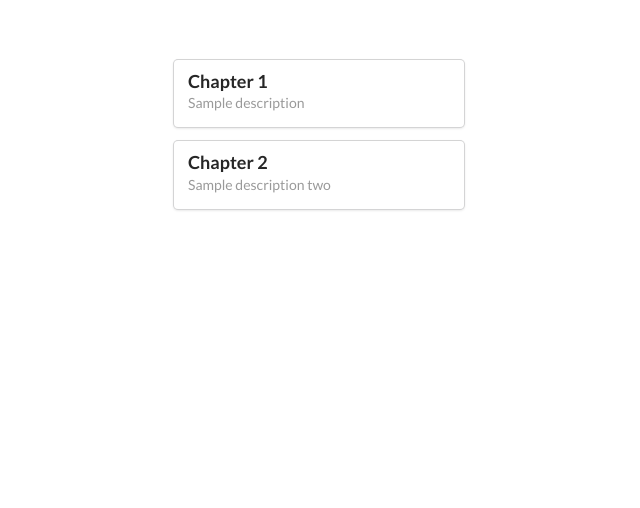
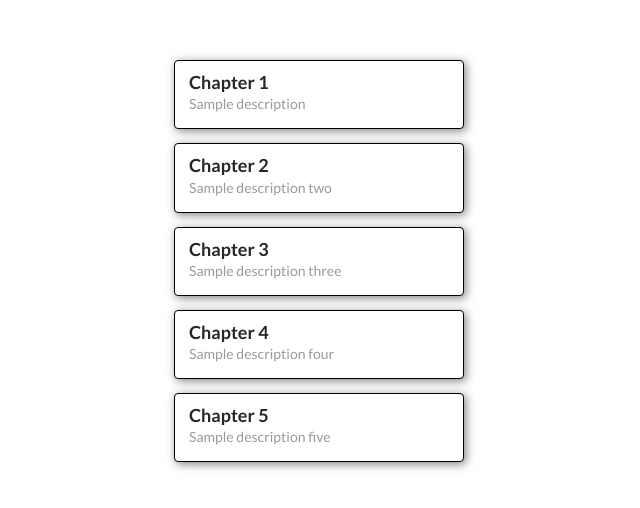
Before and after one commit to chrism-48/vue-js-quiz-app, a Vue app in the folder quiz/: page / in a window 1280 px wide. Shown: the top 508 px of the page, without its empty margins (321-961 px from the left). Built offline with nearby package versions, Linux system fonts and the light colour scheme.

Commit message:
added styles to cards

```diff
--- a/quiz/src/App.vue
+++ b/quiz/src/App.vue
@@ -28,6 +28,12 @@ export default {
       description: 'Sample description'
       },{title: 'Chapter 2',
       description: 'Sample description two'
+      },{title: 'Chapter 3',
+      description: 'Sample description three'
+      },{title: 'Chapter 4',
+      description: 'Sample description four'
+      },{title: 'Chapter 5',
+      description: 'Sample description five'
       }]
 
 
@@ -43,4 +49,13 @@ export default {
 #app {
   margin-top: 60px;
 }
+.ui.centered.card {
+  border-style:solid;
+  border-width:.01px;
+  border-color:black;
+  box-shadow: 2px 2px 10px rgba(0, 0, 0, 0.502);
+}
+.ui.centered.card:hover {
+  background-color:rgba(0, 0, 0, 0.253);
+}
 </style>
```
